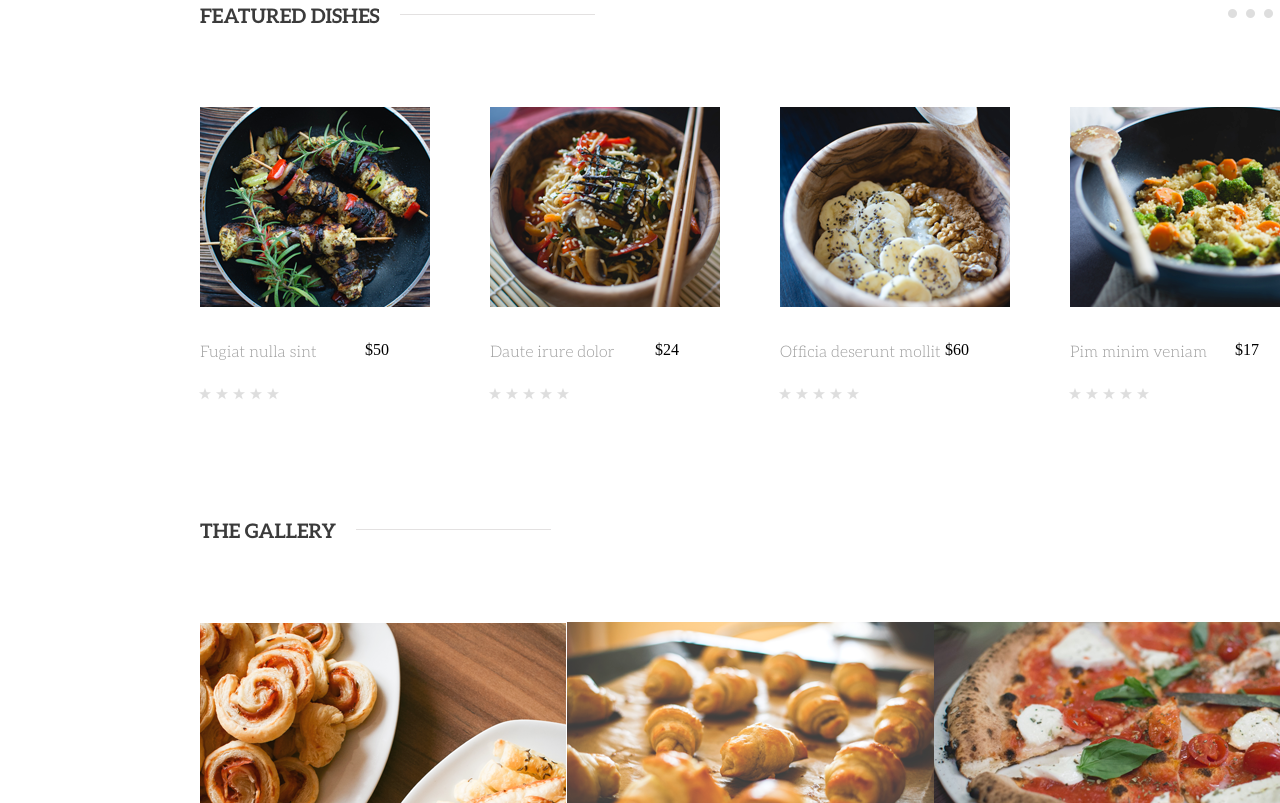
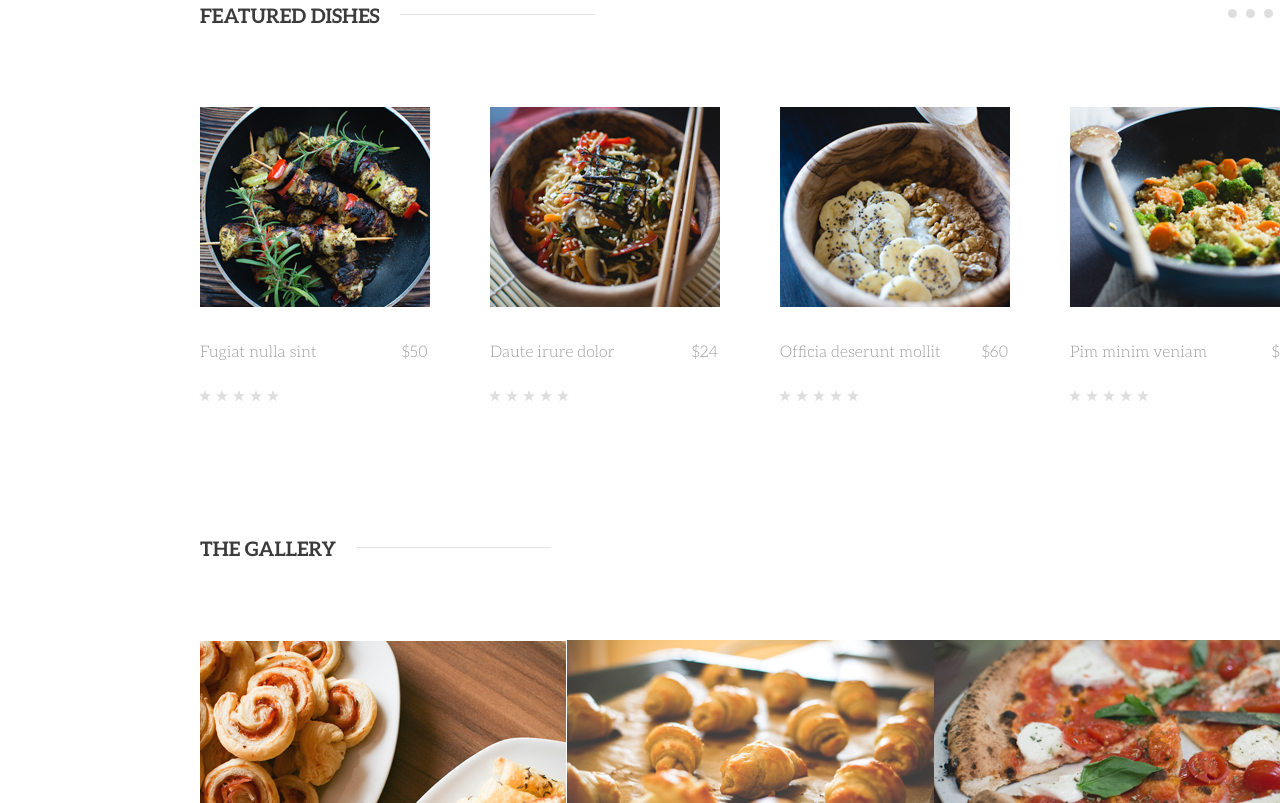
Before and after one commit to kaktuxis/Resto, a plain HTML site: page index.html in a window 1280 px wide. Shown: the part 1491-2294 px from the top of the page. Drawn offline with Linux system fonts and the light colour scheme; a web font is replaced by a local one.

Commit message:
deleted css float

```diff
--- a/index.html
+++ b/index.html
@@ -78,7 +78,7 @@
 				<div class="column-dishes">
 					<img src="images/slide1.png" alt="">
 					<span class="property">Fugiat nulla sint</span>
-					<span class="property-ingredient">$50</span>
+					<span class="property-price">$50</span>
 					<ul class="rating">
 						<li class="star"></li>
 						<li class="star"></li>
@@ -90,7 +90,7 @@
 				<div class="column-dishes">
 					<img src="images/slide2.png" alt="">
 					<span class="property">Daute irure dolor</span>
-					<span class="property-ingredient">$24</span>
+					<span class="property-price">$24</span>
 					<ul class="rating">
 						<li class="star"></li>
 						<li class="star"></li>
@@ -102,7 +102,7 @@
 				<div class="column-dishes">
 					<img src="images/slide3.png" alt="">
 					<span class="property">Officia deserunt mollit</span>
-					<span class="property-ingredient">$60</span>
+					<span class="property-price">$60</span>
 					<ul class="rating">
 						<li class="star"></li>
 						<li class="star"></li>
@@ -114,7 +114,7 @@
 				<div class="column-dishes">
 					<img src="images/slide4.png" alt="">
 					<span class="property">Pim minim veniam</span>
-					<span class="property-ingredient">$17</span>
+					<span class="property-price">$17</span>
 					<ul class="rating">
 						<li class="star"></li>
 						<li class="star"></li>
--- a/style.css
+++ b/style.css
@@ -194,6 +194,7 @@ h1 {
 .top-block-dishes {
 	height: 24px;
 	padding-bottom: 80px;
+	position: relative;
 }
 .block-title {
 	color: #3b3b3b;
@@ -214,12 +215,13 @@ h1 {
 	margin-left: 20px;
 }
 .top-block-dishes h2{
-	float: left;
+	position:absolute
 }
 .buttons-carusel{
 	list-style: none;
 	margin: 0;
-	float: right;
+	position: absolute;
+	right: 0;
 	padding-top: 15px;
 }
 .buttons-carusel li{
@@ -242,7 +244,6 @@ h1 {
 }
 .column-dishes {
 	display: inline-block;
-	height: 250px;
 	width: 230px;
 	padding-right: 56px;
 }
@@ -253,19 +254,17 @@ h1 {
 	padding-bottom: 30px;
 }
 .property{
-	width: 165px;
+	display:inline-block;
 	font-family: Aleo-Light;
 	font-size: 16px;
 	color: #9c9c9c;
-	float: left;
+	width: 86%;
 }
 .property-price{
-	width: 50px;
+	display:inline-block;
 	font-family: Aleo-Light;
 	font-size: 16px;
 	color: #9c9c9c;
-	float: right;
-	text-align: right;
 }
 .rating{
 	padding-top: 25px;
```
